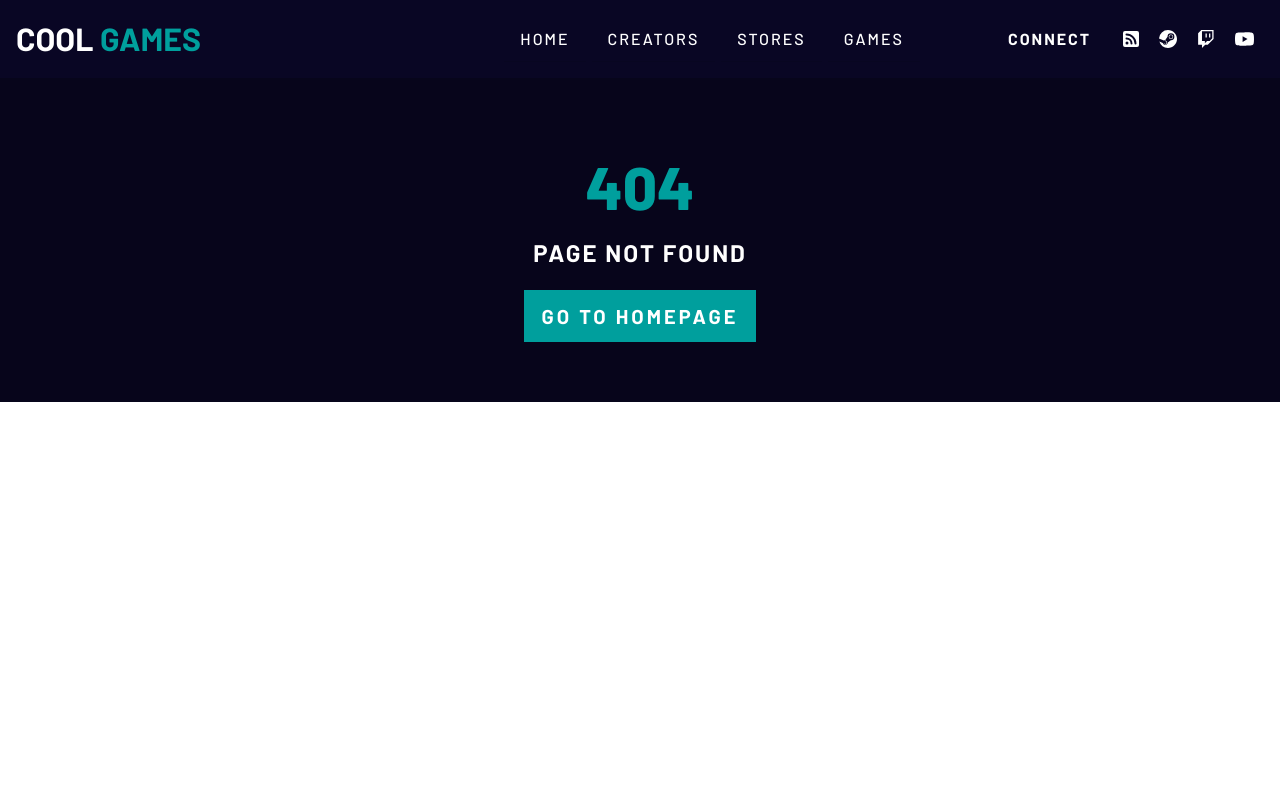
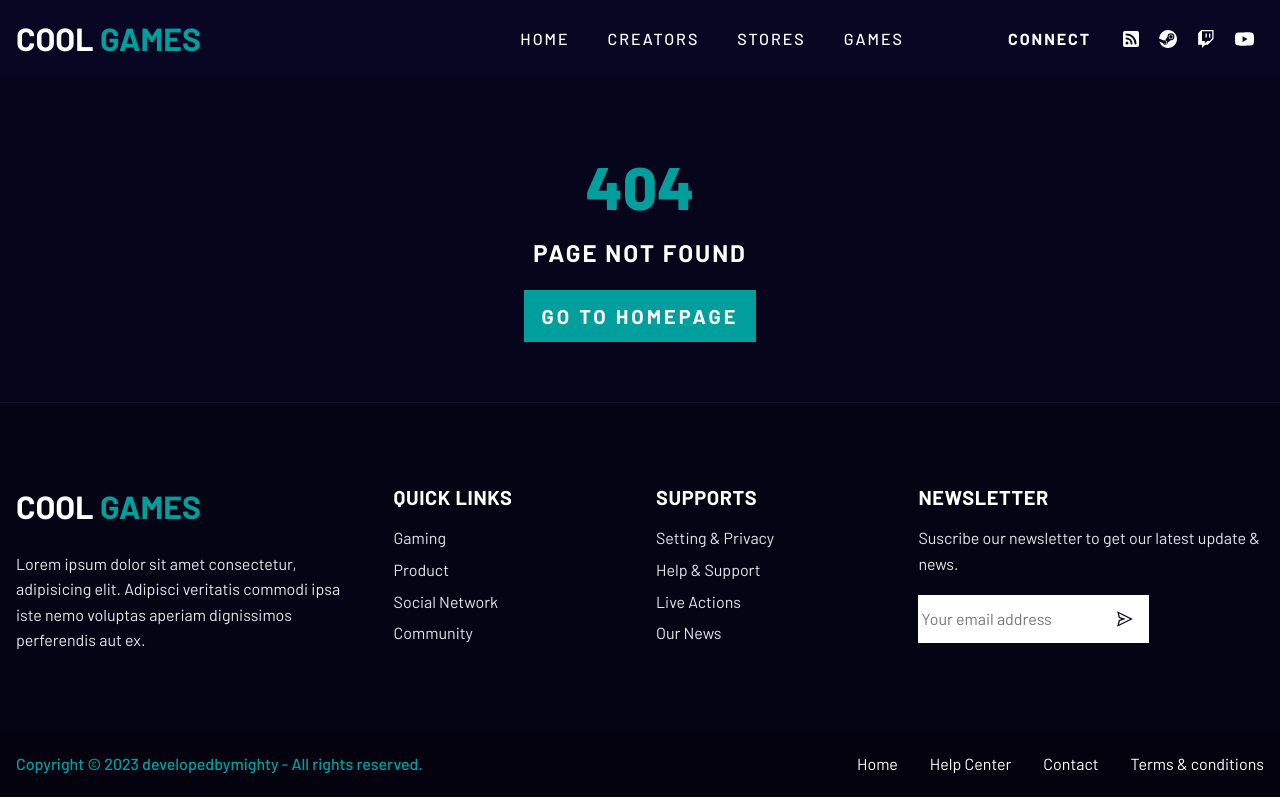
Before and after one commit to wizzy-design/cool-games-, a React (Vite) app: page /error in a window 1280 px wide. Before the commit this address had no page. Built offline with nearby package versions, Linux system fonts and the light colour scheme.

Commit message:
Done with Footer

```diff
--- a/src/components/common/Footer.jsx
+++ b/src/components/common/Footer.jsx
@@ -1,7 +1,112 @@
 import styled from "styled-components";
+import { AiOutlineSend } from "react-icons/ai";
 
 const Footer = () => {
-  return <FooterWrapper></FooterWrapper>;
+  return (
+    <FooterWrapper>
+      <div className="footer-top">
+        <div className="footer-content text-white d-grid container">
+          <div className="footer-item">
+            <a
+              href="#"
+              className="navbar-brand text-white text-uppercase no-wrap d-block"
+            >
+              cool <span>games</span>
+            </a>
+            <p className="para-text">
+              Lorem ipsum dolor sit amet consectetur, adipisicing elit. Adipisci
+              veritatis commodi ipsa iste nemo voluptas aperiam dignissimos
+              perferendis aut ex.
+            </p>
+          </div>
+
+          <div className="footer-item">
+            <h5 className="footer-item-title text-uppercase">quick links</h5>
+            <ul className="footer-item-links">
+              <li>
+                <a href="#" className="text-white">
+                  Gaming
+                </a>
+              </li>
+              <li>
+                <a href="#" className="text-white">
+                  Product
+                </a>
+              </li>
+              <li>
+                <a href="#" className="text-white">
+                  Social Network
+                </a>
+              </li>
+              <li>
+                <a href="#" className="text-white">
+                  Community
+                </a>
+              </li>
+            </ul>
+          </div>
+
+          <div className="footer-item">
+            <h5 className="footer-item-title text-uppercase">Supports</h5>
+            <ul className="footer-item-links">
+              <li>
+                <a href="#" className="text-white">
+                  Setting & Privacy
+                </a>
+              </li>
+              <li>
+                <a href="#" className="text-white">
+                  Help & Support
+                </a>
+              </li>
+              <li>
+                <a href="#" className="text-white">
+                  Live Actions
+                </a>
+              </li>
+              <li>
+                <a href="#" className="text-white">
+                  Our News
+                </a>
+              </li>
+            </ul>
+          </div>
+
+          <div className="footer-item">
+            <h5 className="footer-item-title text-uppercase">newsletter</h5>
+            <p className="para-text">
+              Suscribe our newsletter to get our latest update & news.
+            </p>
+
+            <form className="newsletter-form">
+              <div className="input-group d-flex align-items-stretch">
+                <input
+                  type="text"
+                  className="input-group-filed"
+                  placeholder=" Your email address"
+                />
+                <button className="input-group-btn bg-white d-inline-flex align-items-center justify-content-center">
+                  <AiOutlineSend size={18} />
+                </button>
+              </div>
+            </form>
+          </div>
+        </div>
+      </div>
+
+      <div className="footer-bottom">
+        <div className="container d-flex flex-column text-center">
+          <p className="footer-bottom-text text-green">Copyright &copy; 2023 developedbymighty - All rights reserved.</p>
+          <ul className="footer-bottom-links d-flex justify-content-center">
+            <li><a href="#" className="text-white">Home</a></li>
+            <li><a href="#" className="text-white">Help Center</a></li>
+            <li><a href="#" className="text-white">Contact</a></li>
+            <li><a href="#" className="text-white">Terms & conditions</a></li>
+          </ul>
+        </div>
+      </div>
+    </FooterWrapper>
+  );
 };
 
 export default Footer;
```
